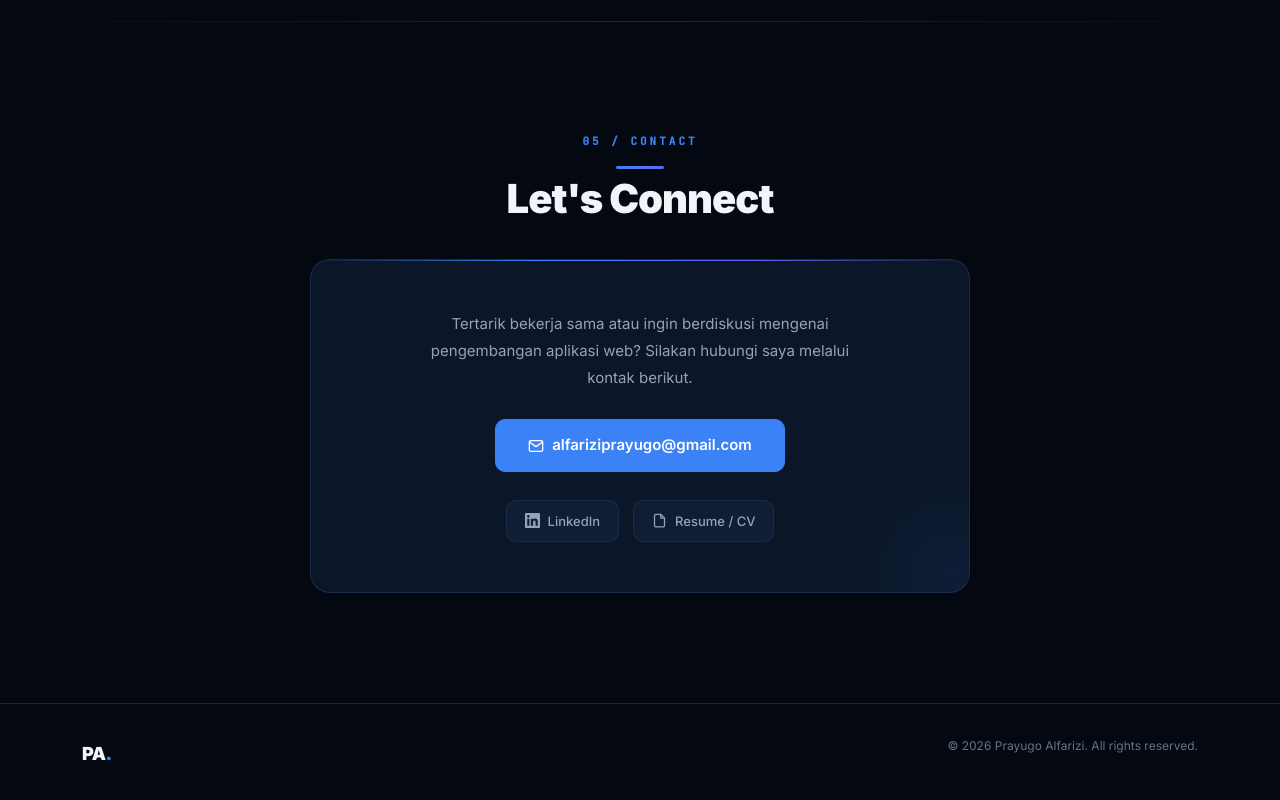
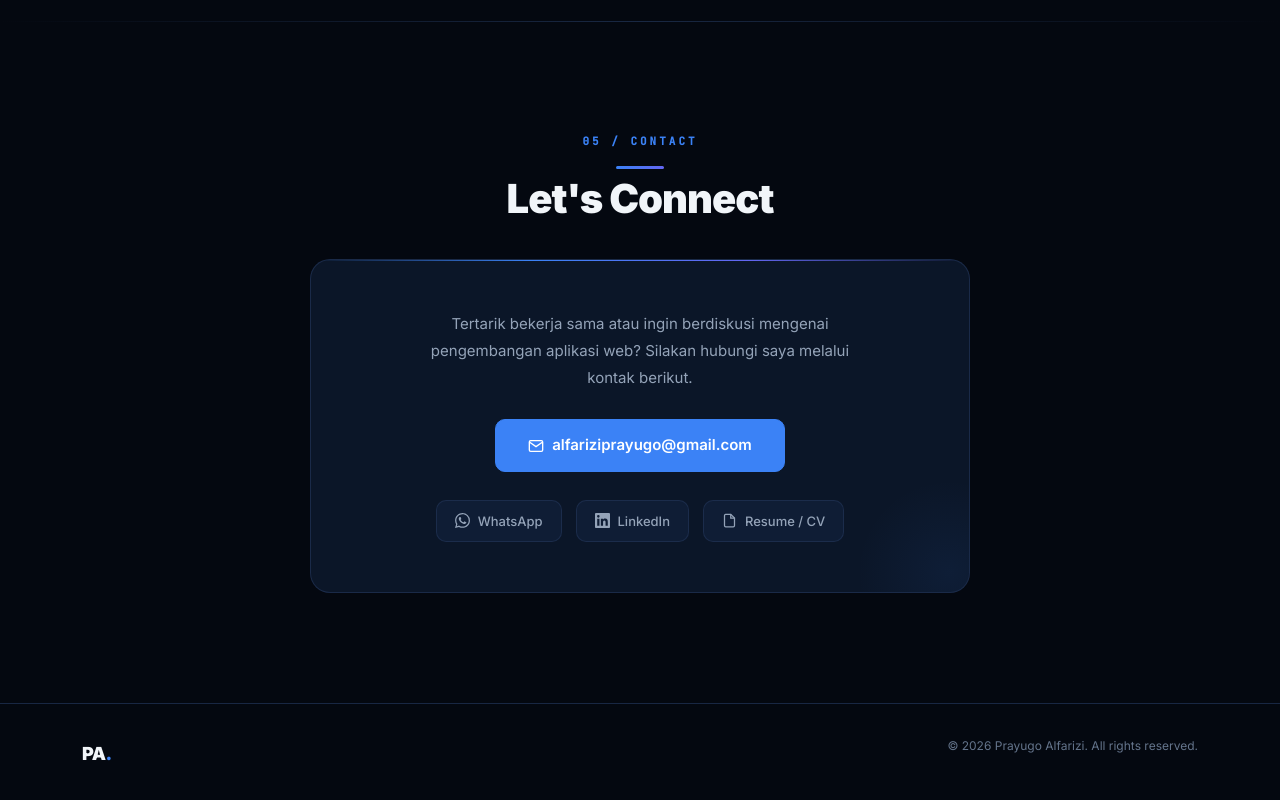
Before and after one commit to yugoalfrzi/Prayugo-Portofolio, a plain HTML site: page index.html in a window 1280 px wide. Shown: the part 4317-5117 px from the top of the page. Drawn offline with nearby package versions, Linux system fonts and the light colour scheme.

Commit message:
feat: redesign portfolio - grouped skills, remove filter, add WhatsApp contact

```diff
--- a/index.html
+++ b/index.html
@@ -593,6 +593,10 @@
                     </a>
 
                     <div class="contact-links">
+                        <a href="https://wa.me/6289654481415" target="_blank" rel="noopener" class="contact-link-item">
+                            <svg width="15" height="15" viewBox="0 0 24 24" fill="currentColor"><path d="M17.472 14.382c-.297-.149-1.758-.867-2.03-.967-.273-.099-.471-.148-.67.15-.197.297-.767.966-.94 1.164-.173.199-.347.223-.644.075-.297-.15-1.255-.463-2.39-1.475-.883-.788-1.48-1.761-1.653-2.059-.173-.297-.018-.458.13-.606.134-.133.298-.347.446-.52.149-.174.198-.298.298-.497.099-.198.05-.371-.025-.52-.075-.149-.669-1.612-.916-2.207-.242-.579-.487-.5-.669-.51-.173-.008-.371-.01-.57-.01-.198 0-.52.074-.792.372-.272.297-1.04 1.016-1.04 2.479 0 1.462 1.065 2.875 1.213 3.074.149.198 2.096 3.2 5.077 4.487.709.306 1.262.489 1.694.625.712.227 1.36.195 1.871.118.571-.085 1.758-.719 2.006-1.413.248-.694.248-1.289.173-1.413-.074-.124-.272-.198-.57-.347m-5.421 7.403h-.004a9.87 9.87 0 01-5.031-1.378l-.361-.214-3.741.982.998-3.648-.235-.374a9.86 9.86 0 01-1.51-5.26c.001-5.45 4.436-9.884 9.888-9.884 2.64 0 5.122 1.03 6.988 2.898a9.825 9.825 0 012.893 6.994c-.003 5.45-4.437 9.884-9.885 9.884m8.413-18.297A11.815 11.815 0 0012.05 0C5.495 0 .16 5.335.157 11.892c0 2.096.547 4.142 1.588 5.945L.057 24l6.305-1.654a11.882 11.882 0 005.683 1.448h.005c6.554 0 11.89-5.335 11.893-11.893a11.821 11.821 0 00-3.48-8.413z"/></svg>
+                            WhatsApp
+                        </a>
                         <a href="https://linkedin.com/in/prayugo-alfarizi-13baa7413" target="_blank" rel="noopener" class="contact-link-item">
                             <svg width="15" height="15" viewBox="0 0 24 24" fill="currentColor"><path d="M20.447 20.452h-3.554v-5.569c0-1.328-.027-3.037-1.852-3.037-1.853 0-2.136 1.445-2.136 2.939v5.667H9.351V9h3.414v1.561h.046c.477-.9 1.637-1.85 3.37-1.85 3.601 0 4.267 2.37 4.267 5.455v6.286zM5.337 7.433a2.062 2.062 0 01-2.063-2.065 2.064 2.064 0 112.063 2.065zm1.782 13.019H3.555V9h3.564v11.452zM22.225 0H1.771C.792 0 0 .774 0 1.729v20.542C0 23.227.792 24 1.771 24h20.451C23.2 24 24 23.227 24 22.271V1.729C24 .774 23.2 0 22.222 0h.003z"/></svg>
                             LinkedIn
```
